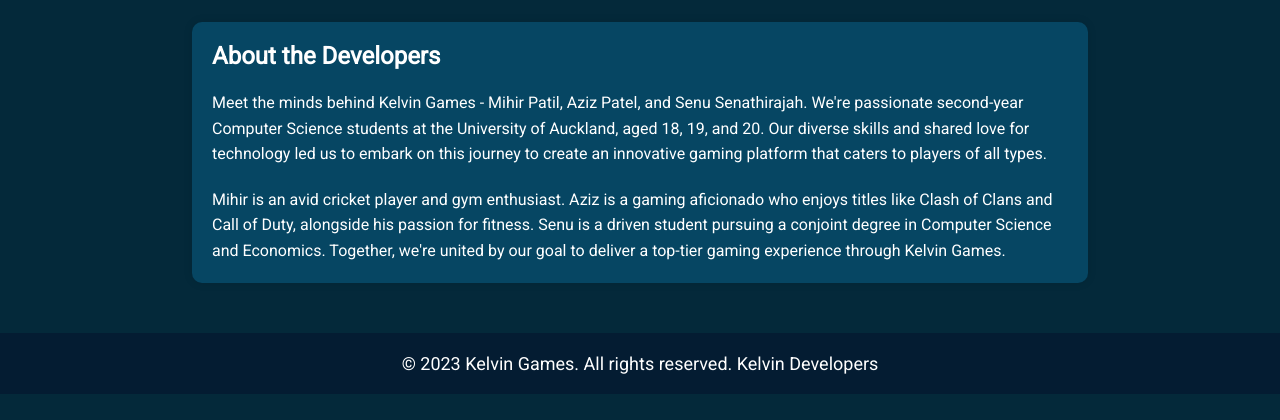
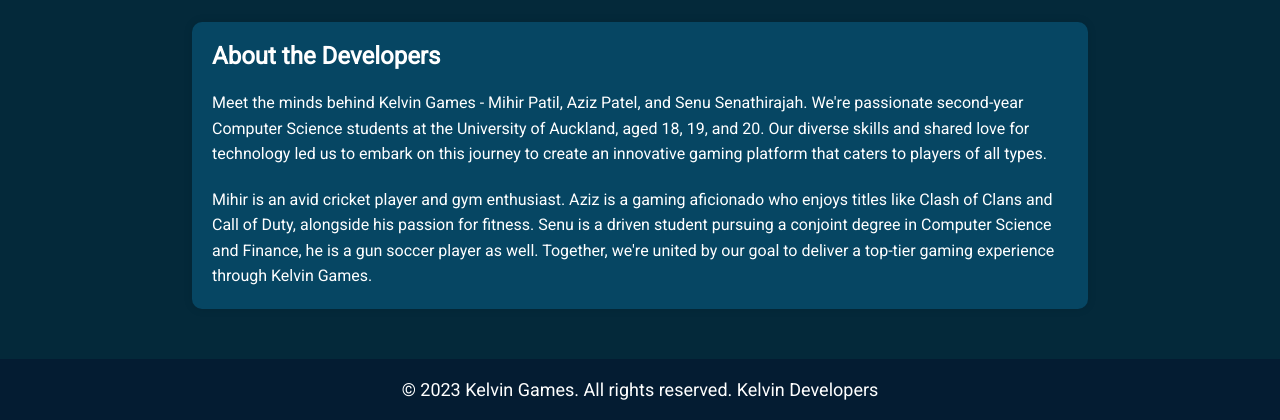
Before and after one commit to Mihir-C-Patil/Kelvin-Games-WebApp_COMPSCI-235-A4, a Flask app: page /about in a window 1280 px wide. Shown: the part 1123-1543 px from the top of the page. Before the commit the page ends 1517 px from the top, so only its background shows below. Run offline with Flask 3, Linux system fonts and the light colour scheme; some libraries are stand-ins or nearby versions.

Commit message:
Senu does finance and compsci not economics. Also he plays soccer.
The final commit, Thanks everyone!!!!

```diff
--- a/games/templates/about.html
+++ b/games/templates/about.html
@@ -67,7 +67,8 @@
       Mihir is an avid cricket player and gym enthusiast. Aziz is a gaming
       aficionado who enjoys titles like Clash of Clans and Call of Duty,
       alongside his passion for fitness. Senu is a driven student pursuing a
-      conjoint degree in Computer Science and Economics. Together, we're united
+      conjoint degree in Computer Science and Finance, he is a gun soccer
+      player as well. Together, we're united
       by our goal to deliver a top-tier gaming experience through Kelvin Games.
     </p>
   </article>
```
